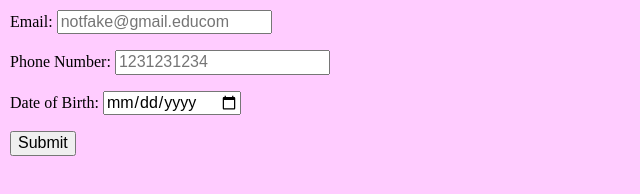
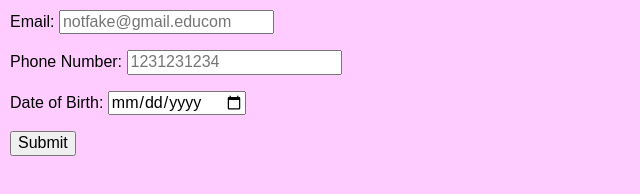
Before and after one commit to reygutierrez11/362Lab-2, a plain HTML site: page index.html in a window 1280 px wide. Shown: the whole page, without its empty margins (0-640 px from the left). Drawn offline with Linux system fonts and the light colour scheme.

Commit message:
Change of font, should be done except for possible validation changes.

```diff
--- a/css/screen.css
+++ b/css/screen.css
@@ -3,6 +3,7 @@ body
   background-color: #ffccff;
   text-align: justify;
   padding: 10px;
+  font-family: "Arial","Helvetica","sans-serif"
 }
 
 @media screen and (max-width: 992px)
```
